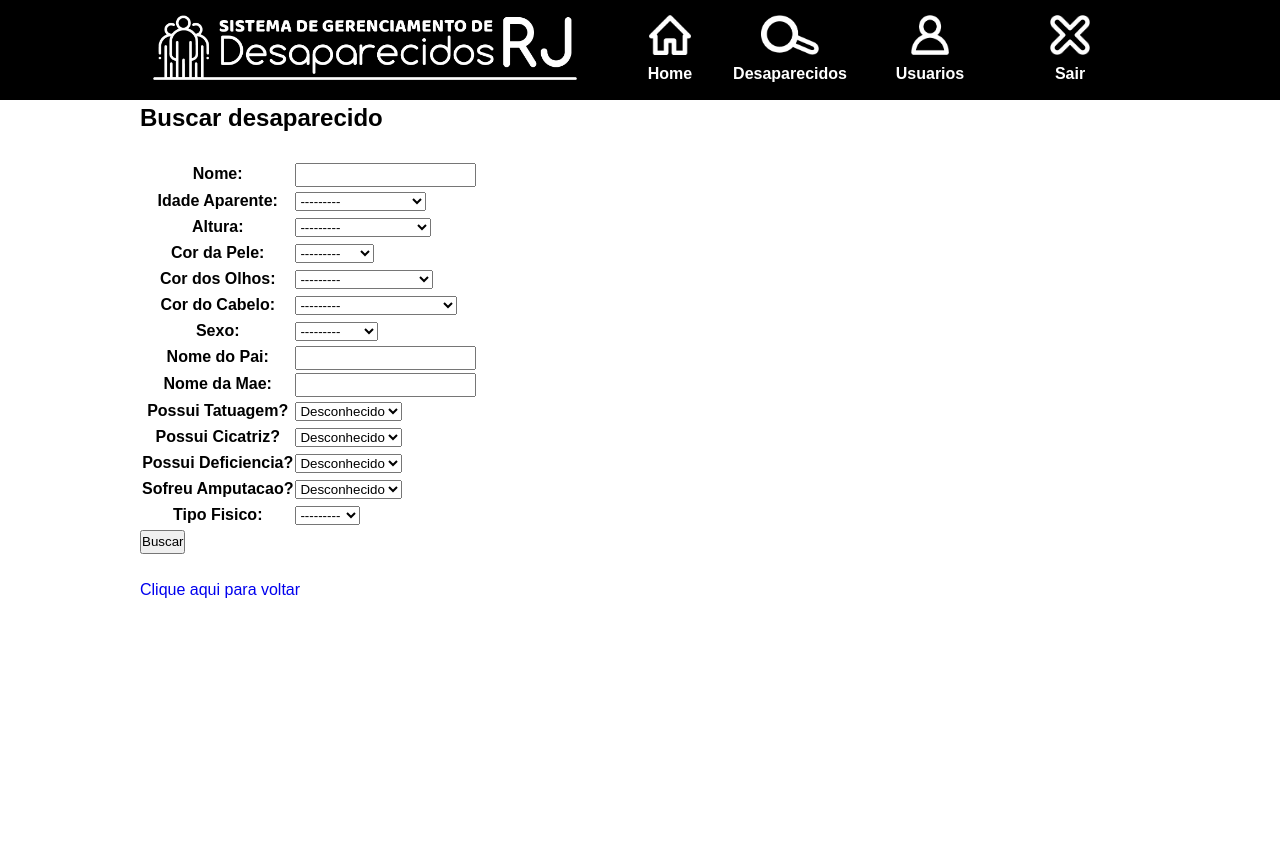
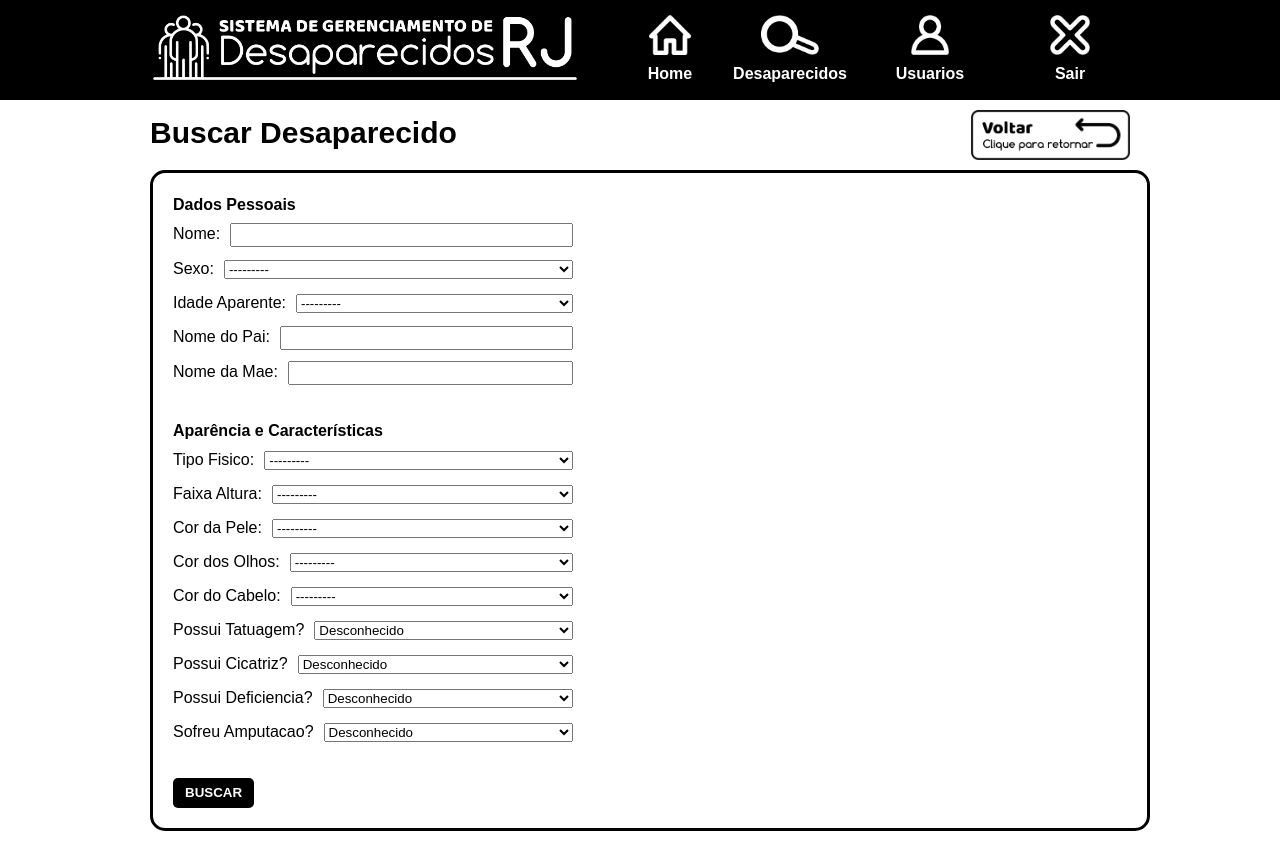
Before and after one commit to Projetos-BSI-UNIRIO/desaparecidos-rj-web, a Django app: page /webserver/desaparecidos/buscarDesaparecidoWeb/ in a window 1280 px wide. Before the commit the page ends 598 px from the top, so only its background shows below. Run offline with Django 3.2, Linux system fonts and the light colour scheme.

Commit message:
Modificado form de busca de desaparecido.

```diff
--- a/desaparecidos_rj_web/webserver/forms.py
+++ b/desaparecidos_rj_web/webserver/forms.py
@@ -35,7 +35,7 @@ class PessoaBuscaForm(forms.ModelForm):
         labels = {
             "nome": "Nome",
             "idade_aparente": "Idade Aparente",
-            "faixa_altura": "Altura",
+            "faixa_altura": "Faixa Altura",
             "cor_pele": "Cor da Pele",
             "cor_olhos": "Cor dos Olhos",
             "cor_cabelos": "Cor do Cabelo",
--- a/desaparecidos_rj_web/webserver/templates/busca_desaparecido.html
+++ b/desaparecidos_rj_web/webserver/templates/busca_desaparecido.html
@@ -1,19 +1,55 @@
 {% extends './main.html' %}
+{% load static %}
 
     {% block page_content %}
-        <article id="form_sectiom" >
-            <h2 class="section_header_h2">Buscar desaparecido</h2>
-            <br>
-            <div id="form_container" >
+
+
+
+        <section id="page-contents">
+            <header class="content-top">
+                <p>Buscar Desaparecido</p>
+                <img src="{% static 'images/back-button.png' %}" onclick="history.back()">
+            </header>
+            <section class="form_container">
                 <form method="POST" class="post-form">
                     {% csrf_token %}
-                    <table>
-                        {{ form.as_table }}
-                    </table>
-                    <button type="submit">Buscar</button>
+                    {{ form.non_field_errors }}
+
+                    <p>Dados Pessoais</p>
+                    {{ form.nome.errors }}
+                    <div class="form_field">{{ form.nome.label_tag }}<span>{{ form.nome }}</span></div>
+                    {{ form.sexo.errors }}
+                    <div class="form_field">{{ form.sexo.label_tag }}<span>{{ form.sexo }}</span></div>
+                    {{ form.idade_aparente.errors }}
+                    <div class="form_field">{{ form.idade_aparente.label_tag }}<span>{{ form.idade_aparente }}</span></div>
+                    {{ form.nome_pai.errors }}
+                    <div class="form_field">{{ form.nome_pai.label_tag }}<span>{{ form.nome_pai }}</span></div>
+                    {{ form.nome_mae.errors }}
+                    <div class="form_field">{{ form.nome_mae.label_tag }}<span>{{ form.nome_mae }}</span></div>
+
+                    <br>
+                    <p>Aparência e Características</p>
+                    {{ form.tipo_fisico.errors }}
+                    <div class="form_field">{{ form.tipo_fisico.label_tag }}<span>{{ form.tipo_fisico }}</span></div>
+                    {{ form.faixa_altura.errors }}
+                    <div class="form_field">{{ form.faixa_altura.label_tag }}<span>{{ form.faixa_altura }}</span></div>
+                    {{ form.cor_pele.errors }}
+                    <div class="form_field">{{ form.cor_pele.label_tag }}<span>{{ form.cor_pele }}</span></div>
+                    {{ form.cor_olhos.errors }}
+                    <div class="form_field">{{ form.cor_olhos.label_tag }}<span>{{ form.cor_olhos }}</span></div>
+                    {{ form.cor_cabelos.errors }}
+                    <div class="form_field">{{ form.cor_cabelos.label_tag }}<span>{{ form.cor_cabelos }}</span></div>
+                    {{ form.possui_tatuagem.errors }}
+                    <div class="form_field">{{ form.possui_tatuagem.label_tag }}<span>{{ form.possui_tatuagem }}</span></div>
+                    {{ form.possui_cicatriz.errors }}
+                    <div class="form_field">{{ form.possui_cicatriz.label_tag }}<span>{{ form.possui_cicatriz }}</span></div>
+                    {{ form.possui_deficiencia.errors }}
+                    <div class="form_field">{{ form.possui_deficiencia.label_tag }}<span>{{ form.possui_deficiencia }}</span></div>
+                    {{ form.sofreu_amputacao.errors }}
+                    <div class="form_field">{{ form.sofreu_amputacao.label_tag }}<span>{{ form.sofreu_amputacao }}</span></div>
+                    <br>
+                    <div class="button-div"><button type="submit">BUSCAR</button><div>
                 </form>
-            </div>
-            <br>
-            <a href="javascript:history.back()">Clique aqui para voltar</a>
-        </article>
+            </section>
+
     {% endblock %}
--- a/desaparecidos_rj_web/webserver/templates/main.html
+++ b/desaparecidos_rj_web/webserver/templates/main.html
@@ -371,6 +371,70 @@
 
 
 
+            .form_container {
+                margin: 10px;
+                border: 3px solid black;
+                border-radius: 15px;
+            }
+
+            .form_container form {
+                margin: 20px;
+            }
+
+            .form_container form p {
+                font-size: 16px;
+                font-weight: bold;
+                margin-bottom: 5px;
+            }
+
+            .form_container form .form_field {
+                margin-bottom: 10px;
+                width: 400px;
+            }
+
+            .form_container form .form_field label {
+                float: left;
+            }
+
+            .form_container form .form_field span {
+                display: block;
+                overflow: hidden;
+                padding-left: 10px;
+            }
+
+            .form_container form .form_field span > input, span > select {
+                width: 100%;
+            }
+
+
+
+
+
+
+
+            .button-div {
+                margin: 0;
+                padding: 0;
+                width: 100%;
+                display: block;
+            }
+
+            .button-div button {
+                background-color: #000000;
+                color: #ffffff;
+                #border-color: #000000;
+                border-radius: 5px;
+                padding-top: 5px;
+                padding-bottom: 5px;
+                padding-left: 12px;
+                padding-right: 12px;
+                display: block;
+                border: 0px solid black;
+                font-weight: bold;
+            }
+
+
+
             /*.section_header_h3{
                 font-size: 18px;
             }
```
Also changed, not shown: desaparecidos_rj_web/desaparecidos_rj.sqlite3.
